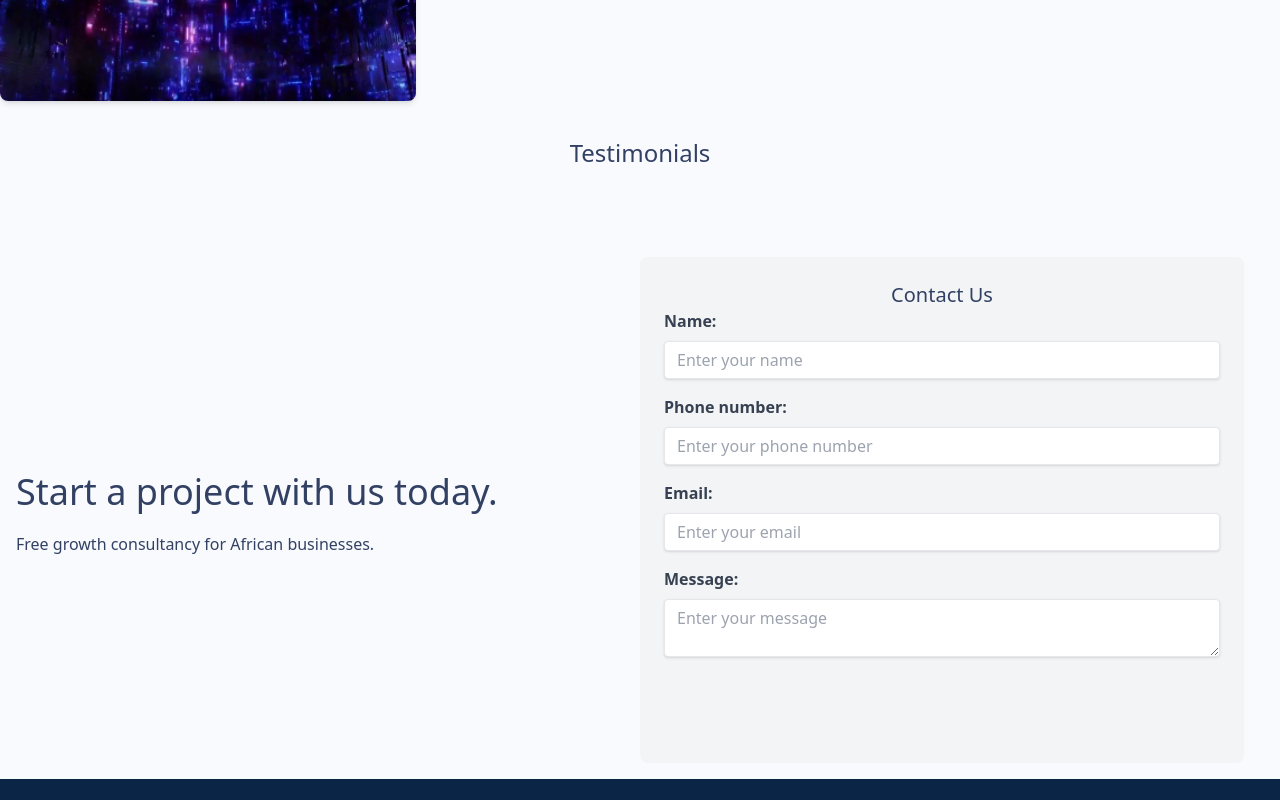
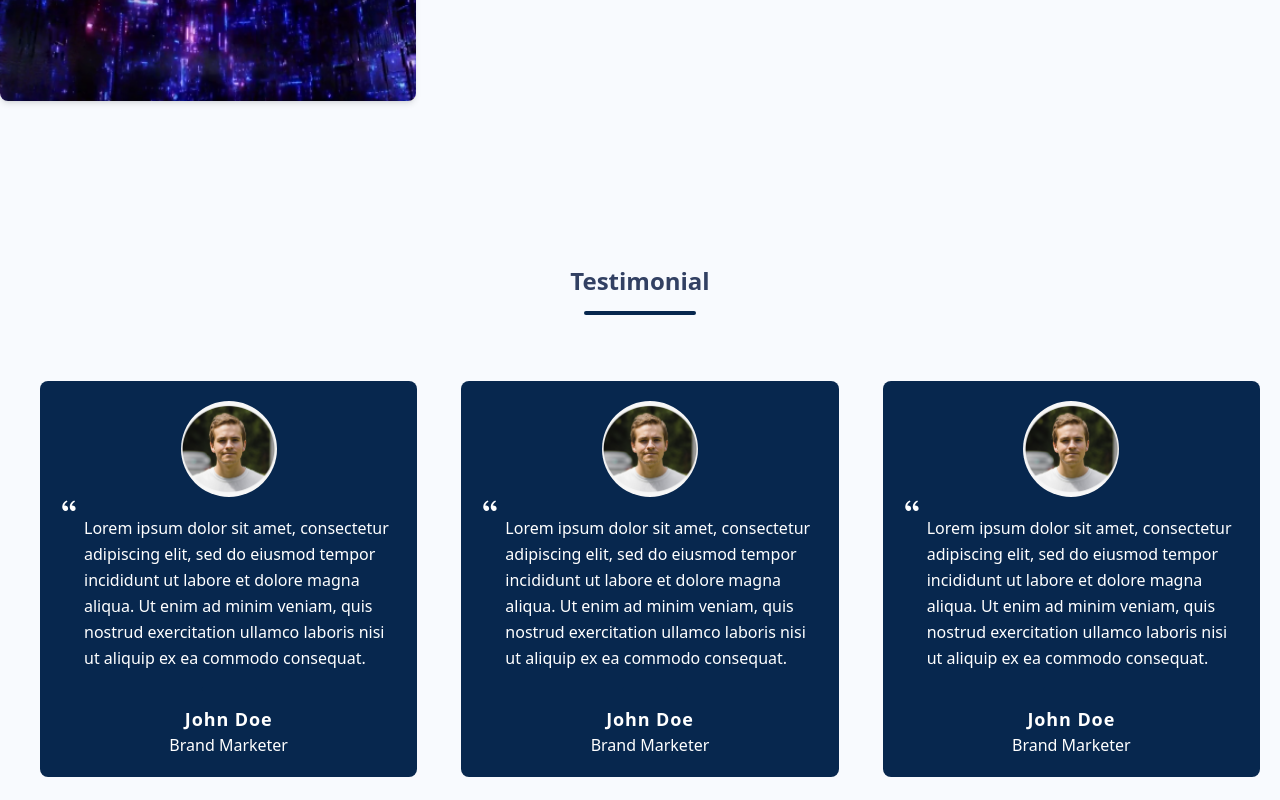
Before and after one commit to elanafrica/elan-website, a Next.js app: page /OurWork in a window 1280 px wide. Shown: the part 3480-4280 px from the top of the page. Built offline with nearby package versions, Linux system fonts and the light colour scheme.

Commit message:
first ourwork commit

```diff
--- a/pages/OurWork.js
+++ b/pages/OurWork.js
@@ -34,6 +34,7 @@ import ElanWork25 from "../public/elanwork25.PNG";
 import Image from "next/image";
 import Link from "next/link";
 import VideoPlayer from "../components/VideoPlayer";
+import Testimonials from "@/components/Testimonials";
 
 function OurWork() {
   const videoUrl =
@@ -244,7 +245,6 @@ function OurWork() {
         </div>
       </div>
       <div className="mt-9 mb-7">
-        <p className="text-2xl text-center ">Testimonials</p>
         <div
           className="space-y-3 sm:space-x-6 sm:space-y-0 sm:flex  md: flex justify-center"
           style={{ animation: "scaleIn 1s ease-in-out" }}
@@ -260,6 +260,10 @@ function OurWork() {
             </button>
           </Link>
         </div>
+      </div>
+
+      <div>
+        <Testimonials />
       </div>
 
       <div className=" m-4  mt-7 flex flex-wrap items-center justify-center">
```
